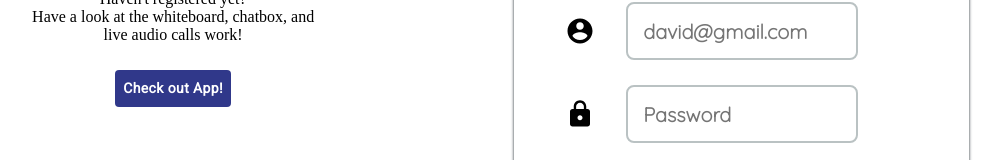
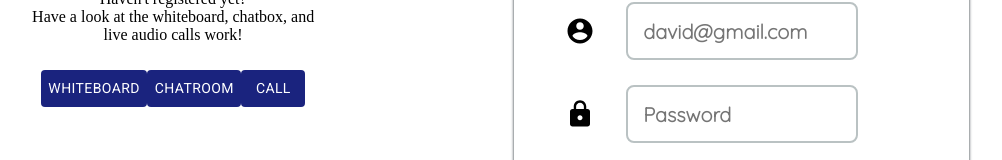
Before and after one commit to js-simp/e-classroom_Beta-0.1.3, a React (Create React App) app: page / in a window 1280 px wide. Shown: the part 282-442 px from the top of the page, without its empty margins (63-1065 px from the left). Built offline with nearby package versions, Linux system fonts and the light colour scheme; no server answers.

Commit message:
testing interface complete

```diff
--- a/src/Component/Authentication/Login.js
+++ b/src/Component/Authentication/Login.js
@@ -75,9 +75,12 @@ const Login = () => {
         }
     }
 
-    const testRun = ()=>{
+    const testRun = (e)=>{
         //go to test page
-        setLogged({'loggedIn': true, 'role' : 'test', 'UserId' : '007'})
+        let feature = {'wb' : false, 'chat' : false, 'call' : false};
+        feature[`${e.currentTarget.id}`] = true;
+        console.log(e)
+        setLogged({'loggedIn': true, 'role' : 'test', 'feature' : feature , 'UserId' : '007'})
     }
 
     const logOut=()=>{
@@ -92,7 +95,15 @@ const Login = () => {
                 <div>
                     <p style={{textAlign  : 'center'}}>Haven't registered yet? <br></br>Have a look at the whiteboard, chatbox, and live audio calls work!</p>
                     <div className = "wrapper wrapper-form">
-                        <Button id = "submit-button" onClick={testRun} style={{ color: "white", backgroundColor: '#1a237e' }}>Check out App!</Button>
+                        <Button id = "wb" onClick={testRun}
+                        style={{ color: "white", backgroundColor: '#1a237e' }}>Whiteboard
+                        </Button>
+                        <Button id = "chat" onClick={testRun}
+                        style={{ color: "white", backgroundColor: '#1a237e' }}>Chatroom
+                        </Button>
+                        <Button id = "call" onClick={testRun}
+                        style={{ color: "white", backgroundColor: '#1a237e' }}>Call
+                        </Button>
                     </div>
                 </div>
             </div>
@@ -148,6 +159,7 @@ const Login = () => {
                  <Home
                     role = {logged.role}
                     userId = {logged.UserId}
+                    feature = {logged.feature}
                 />
             </div>
 
--- a/src/Component/Home.js
+++ b/src/Component/Home.js
@@ -22,7 +22,7 @@ const Home = (props) => {
   }
   else if(props.role === "test"){
     return(
-    <Test/>
+    <Test feature = {props.feature}/>
     )
   }
   else {
--- a/src/Component/Test/Home.js
+++ b/src/Component/Test/Home.js
@@ -7,8 +7,7 @@ function Home(props) {
     const name = 'testUser';
     const testSessionId = 100100;
     const [launched, setLaunched] = useState();
-    // const testFeatures = {'wb' : false, 'chat' : false, 'call' : false};
-
+    const feature = props.feature;
     const userId = props.user;
 
 
@@ -17,7 +16,7 @@ function Home(props) {
             sessionId = {testSessionId}
             username = {name}
             role = 'test'
-            features = {{'wb' : true, 'chat' : false, 'call' : false}}
+            features = {feature}
         />
     )
 
```
